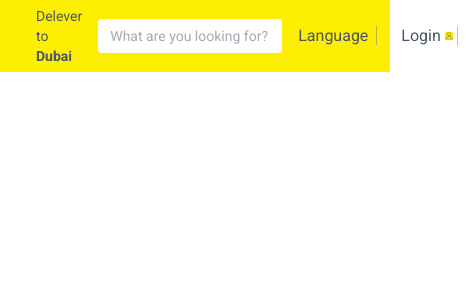
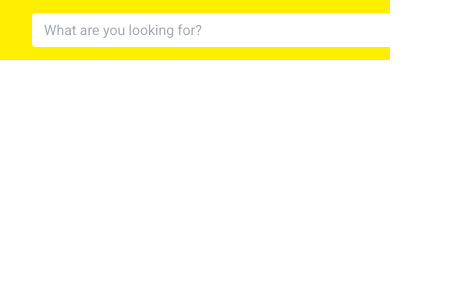
Before and after one commit to AaliyanAslam/noon.com-clone, a React (Vite) app: page / in a window 390 px wide. Shown: the top 300 px of the page, 466 px wide, since content can reach past the window. Built offline with nearby package versions, Linux system fonts and the light colour scheme; grey boxes are pictures that could not be loaded.

Commit message:
navbar responsive done

```diff
--- a/src/components/Navbar.jsx
+++ b/src/components/Navbar.jsx
@@ -8,28 +8,28 @@ const Navbar = () => {
   return (
     <>
    <nav>
-    <div className ="bg-[#feee00] p-1.5 pl-3 flex items-center justify-evenly gap-4 ">
+    <div className ="bg-[#feee00] p-1.5 pl-3 flex items-center  gap-5 ">
       {/* noon logo */}
      <span><img src="https://f.nooncdn.com/s/app/com/noon/design-system/logos/noon-logo-en.svg" className='h-12 w-21 cursor-pointer' alt="" /></span>
      {/* location */}
-     <div className='flex items-center text-sm font-[300] text-gray-600 gap-2 hover:opacity-70 cursor-pointer duration-300'>
+     <div className='  hidden sm:hidden text-sm font-[300] text-gray-600 gap-2 hover:opacity-70 cursor-pointer duration-300'>
       <div><img src="https://t4.ftcdn.net/jpg/08/85/03/45/360_F_885034550_FL2YBZA2jjLYjLznnHFwqrSPjIhmzDub.jpg" className='h-4 rounded opacity-100 ' alt="" /></div>
       <div className='flex flex-col  items-start'>
-      <div className='font-normal'>Delever to</div>
+      <div className='font-normal text-sm'>Delever to</div>
       <div className='font-bold '>Dubai</div>
       </div>
     </div>
     {/* Search Bar */}
 
     <div className=''>
-      <input type="text" placeholder='What are you looking for?' className='bg-white rounded h-8.5 text-gray-600 text-sm lg:w-190 md:w-120 sm:w-100 s:w-80 focus:outline-none p-3' />
+      <input type="text" placeholder='What are you looking for?' className='bg-white rounded h-8.5 text-gray-600 text-sm w-95 sm:w-120 md:w-160 lg:w-185 xl:w-200 focus:outline-none p-3' />
     </div>
 
     {/* Language */}
 
-    <div className='flex lg:block md:hidden sm:hidden'>
-      <div className='font-normal  text-gray-600 hover:opacity-70 duration-300 opacity-100 cursor-pointer'>
-        Language <span className=' m-2 text-gray-500 font-light border-l w-10 opacity-45'>
+    <div className='  items-center hidden lg:block md:hidden sm:hidden '>
+      <div className=' flex items-center text-sm  text-gray-600 hover:opacity-70 duration-300 opacity-100 cursor-pointer'>
+        Language <span className=' m-2 text-gray-500 font-light border-l w-0 h-4 opacity-45 hidden sm:hidden md:hidden lg:block'>
 
           </span>
       </div>
@@ -39,9 +39,9 @@ const Navbar = () => {
 {/* Login */}
 
 
-<div className='flex items-center '>
-      <div className='font-normal  text-gray-600 flex items-center hover:opacity-70 duration-300 opacity-100 cursor-pointer'>
-        Login <span><img src={Loginlogo} className='m-1' alt="" /></span><span className=' m-2 text-gray-500 opacity-45 font-light border-l h-5'>
+<div className='hidden sm:hidden md:hidden lg:block '>
+      <div className='font-normal text-sm text-gray-600 flex items-center hover:opacity-70 duration-300 opacity-100 cursor-pointer'>
+        Login <span><img src={Loginlogo}  className='m-1 h-3.5' alt="" /></span><span className=' m-2 text-gray-500 opacity-45 font-light border-l h-5'>
 
           </span>
       </div>
@@ -55,7 +55,7 @@ const Navbar = () => {
 </div>
 
 {/* cartlogo */}
-<div className='hover:opacity-70 duration-300 opacity-100 cursor-pointer'>
+<div className='hover:opacity-70 duration-300 opacity-100 cursor-pointer '>
   <img src={Cartlogo} alt="" />
 </div>
 
```
Also changed, not shown: src/index.css (line endings or trailing spaces).
